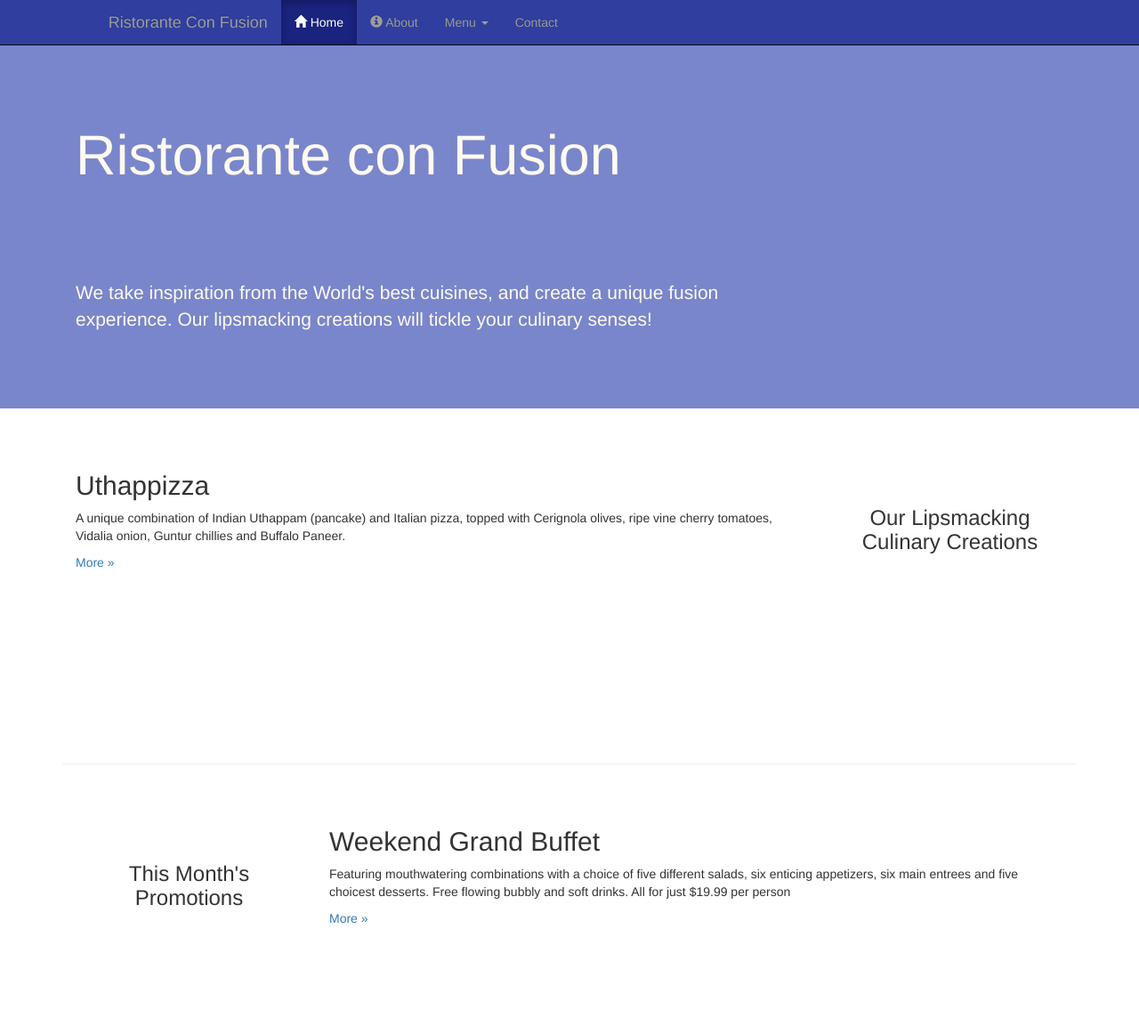
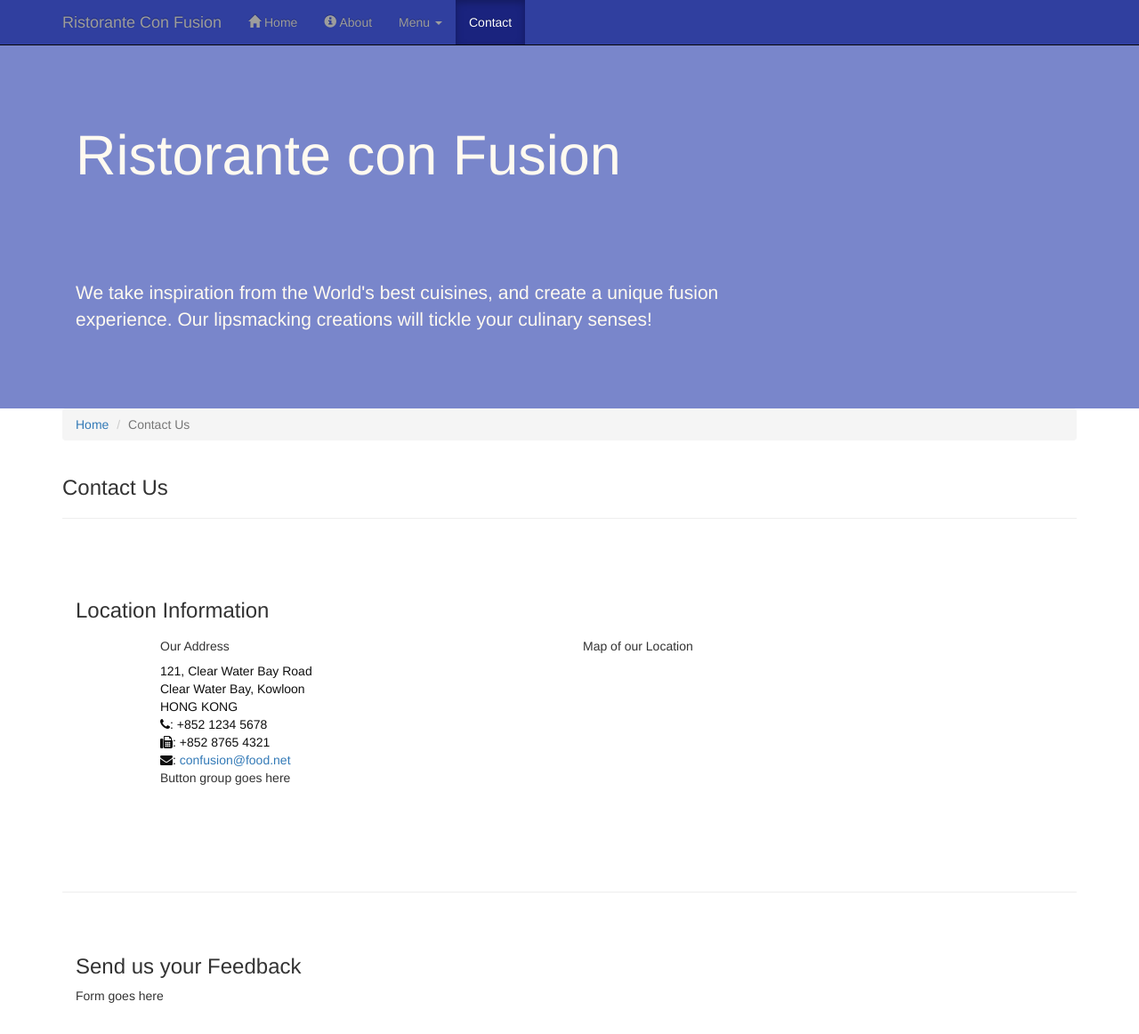
Before and after one commit to mrPronin/Coursera_FEWebUIFrameworks_conFusion, a plain HTML site: page contactus.html in a window 1280 px wide. Shown: the top 1162 px of the page at 89% size. Drawn offline with nearby package versions, Linux system fonts and the light colour scheme.

Commit message:
Week02. Lesson01

```diff
--- a/index.html
+++ b/contactus.html
@@ -7,13 +7,13 @@
     <meta name="viewport" content="width=device-width, initial-scale=1">
     <!-- The above 3 meta tags *must* come first in the head; any other head
          content must come *after* these tags -->
-    <title>Ristorante Con Fusion</title>
+    <title>Ristorante Con Fusion: About Us</title>
         <!-- Bootstrap -->
     <link href="css/bootstrap.min.css" rel="stylesheet">
     <link href="css/bootstrap-theme.min.css" rel="stylesheet">
     <link href="css/font-awesome.min.css" rel="stylesheet">
     <link href="css/bootstrap-social.css" rel="stylesheet">
-    <link href="css/myStyles.css" rel="stylesheet">
+    <link href="css/mystyles.css" rel="stylesheet">
 
     <!-- HTML5 shim and Respond.js for IE8 support of HTML5 elements and media queries -->
     <!-- WARNING: Respond.js doesn't work if you view the page via file:// -->
@@ -21,12 +21,11 @@
       <script src="https://oss.maxcdn.com/html5shiv/3.7.2/html5shiv.min.js"></script>
       <script src="https://oss.maxcdn.com/respond/1.4.2/respond.min.js"></script>
     <![endif]-->
-
 </head>
 
 <body>
     <nav class="navbar navbar-inverse navbar-fixed-top" role="navigation">
-        <div class="container-fluid col-sm-offset-1">
+        <div class="container">
             <div class="navbar-header">
                 <button type="button" class="navbar-toggle collapsed" data-toggle="collapse" data-target="#navbar" aria-expanded="false" aria-controls="navbar">
                     <span class="sr-only">Toggle navigation</span>
@@ -36,12 +35,13 @@
                 </button>
                 <a class="navbar-brand" href="index.html">Ristorante Con Fusion</a>
             </div>
-
             <div id="navbar" class="navbar-collapse collapse">
                 <ul class="nav navbar-nav">
-                <li class="active"><a href="#"><span class="glyphicon glyphicon-home"
+                    <li><a href="index.html"><span class="glyphicon glyphicon-home"
                          aria-hidden="true"></span> Home</a></li>
-                <li><a href="aboutus.html"><span class="glyphicon glyphicon-info-sign"></span> About</a></li>
+                    <li><a href="aboutus.html">
+                        <span class="glyphicon glyphicon-info-sign"
+                         aria-hidden="true"></span> About</a></li>
                     <li class="dropdown">
                         <a href="#" class="dropdown-toggle" data-toggle="dropdown"
                          role="button" aria-haspopup="true" aria-expanded="false">
@@ -57,7 +57,7 @@
                             <li><a href="#">Weekend Brunch</a></li>
                         </ul>
                     </li>
-                <li><a href="#">Contact</a></li>
+                    <li class="active"><a href="#">Contact</a></li>
                 </ul>
             </div>
         </div>
@@ -80,42 +80,55 @@
     </header>
 
     <div class="container">
-        <div class="row row-content">
-            <div class="col-xs-12 col-sm-3 col-sm-push-9">
-                <p style="padding:20px;"></p>
-                <h3 align=center>Our Lipsmacking Culinary Creations</h3>
+        <div class="row">
+            <div class="col-xs-12">
+               <ul class="breadcrumb">
+                   <li><a href="index.html">Home</a></li>
+                   <li class="active">Contact Us</li>
+               </ul>
             </div>
-            <div class="col-xs-12 col-sm-9 col-sm-pull-3">
-                <h2>Uthappizza</h2>
-                <p>A unique combination of Indian Uthappam (pancake) and Italian pizza, topped with Cerignola olives, ripe vine cherry tomatoes, Vidalia onion, Guntur chillies and Buffalo Paneer.</p>
-                <p><a  href="#">More &raquo;</a></p>
+            <div class="col-xs-12">
+               <h3>Contact Us</h3>
+               <hr>
             </div>
         </div>
 
         <div class="row row-content">
-            <div class="col-xs-12 col-sm-3">
-                <p style="padding:20px;"></p>
-                <h3 align=center>This Month's Promotions</h3>
+           <div class="col-xs-12">
+              <h3>Location Information</h3>
            </div>
-            <div class="col-xs-12 col-sm-9">
-                <h2>Weekend Grand Buffet</h2>
-                <p>Featuring mouthwatering combinations with a choice of five different salads, six enticing appetizers, six main entrees and five choicest desserts. Free flowing bubbly and soft drinks. All for just $19.99 per person </p>
-                <p><a href="#">More &raquo;</a></p>
+            <div class="col-xs-12 col-sm-4 col-sm-offset-1">
+                   <h5>Our Address</h5>
+                    <address style="font-size: 100%">
+		              121, Clear Water Bay Road<br>
+		              Clear Water Bay, Kowloon<br>
+		              HONG KONG<br>
+		              <i class="fa fa-phone"></i>: +852 1234 5678<br>
+		              <i class="fa fa-fax"></i>: +852 8765 4321<br>
+		              <i class="fa fa-envelope"></i>:
+                        <a href="mailto:confusion@food.net">confusion@food.net</a>
+		           </address>
+            </div>
+            <div class="col-xs-12 col-sm-6 col-sm-offset-1">
+                <h5>Map of our Location</h5>
+            </div>
+            <div class="col-xs-12 col-sm-11 col-sm-offset-1">
+                Button group goes here
             </div>
         </div>
 
         <div class="row row-content">
-            <div class="col-xs-12 col-sm-3 col-sm-push-9">
+           <div class="col-xs-12">
+              <h3>Send us your Feedback</h3>
+           </div>
+            <div class="col-xs-12 col-sm-9">
+                Form goes here
+            </div>
+             <div class="col-xs-12 col-sm-3">
                 <p style="padding:20px;"></p>
-                <h3 align=center>Meet our Culinary Specialists</h3>
-            </div>
-            <div class="col-xs-12 col-sm-9 col-sm-pull-3">
-                <h2>Alberto Somayya</h2>
-                <h4>Executive Chef</h4>
-                <p>Award winning three-star Michelin chef with wide International experience having worked closely with whos-who in the culinary world, he specializes in creating mouthwatering Indo-Italian fusion experiences. </p>
-                <p><a href="#">More &raquo;</a></p>
             </div>
        </div>
+
     </div>
 
     <footer class="row-footer">
@@ -125,7 +138,7 @@
                     <h5>Links</h5>
                     <ul class="list-unstyled">
                         <li><a href="#">Home</a></li>
-                        <li><a href="aboutus.html">About</a></li>
+                        <li><a href="#">About</a></li>
                         <li><a href="#">Menu</a></li>
                         <li><a href="#">Contact</a></li>
                     </ul>
@@ -163,7 +176,6 @@
     <script src="https://ajax.googleapis.com/ajax/libs/jquery/1.11.3/jquery.min.js"></script>
     <!-- Include all compiled plugins (below), or include individual files as needed -->
     <script src="js/bootstrap.min.js"></script>
-
 </body>
 
 </html>
```
Lines whose indentation alone changed are shown as unchanged.
